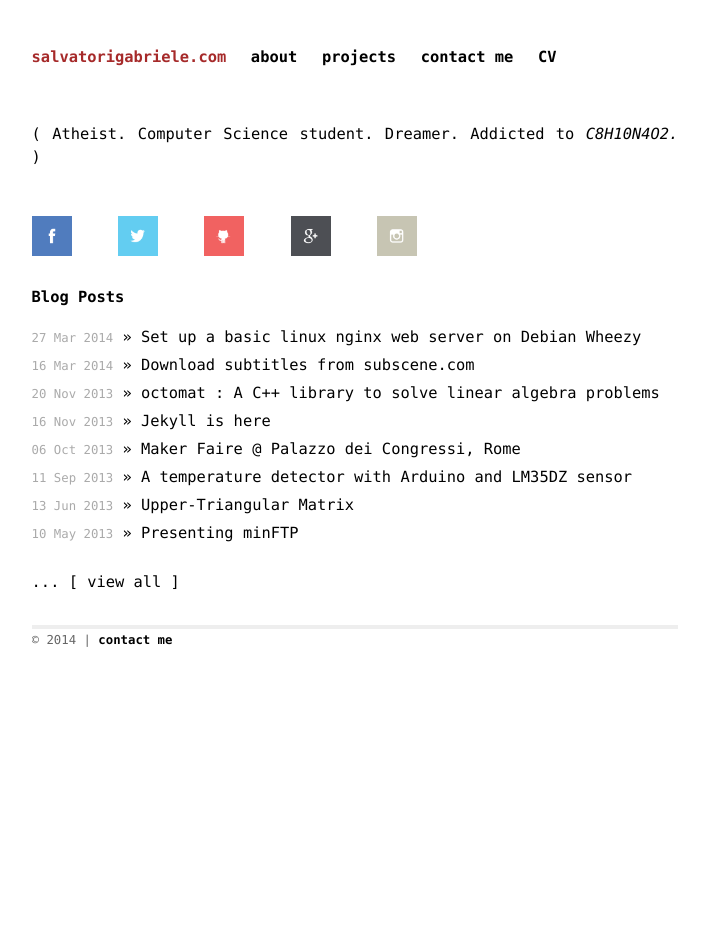
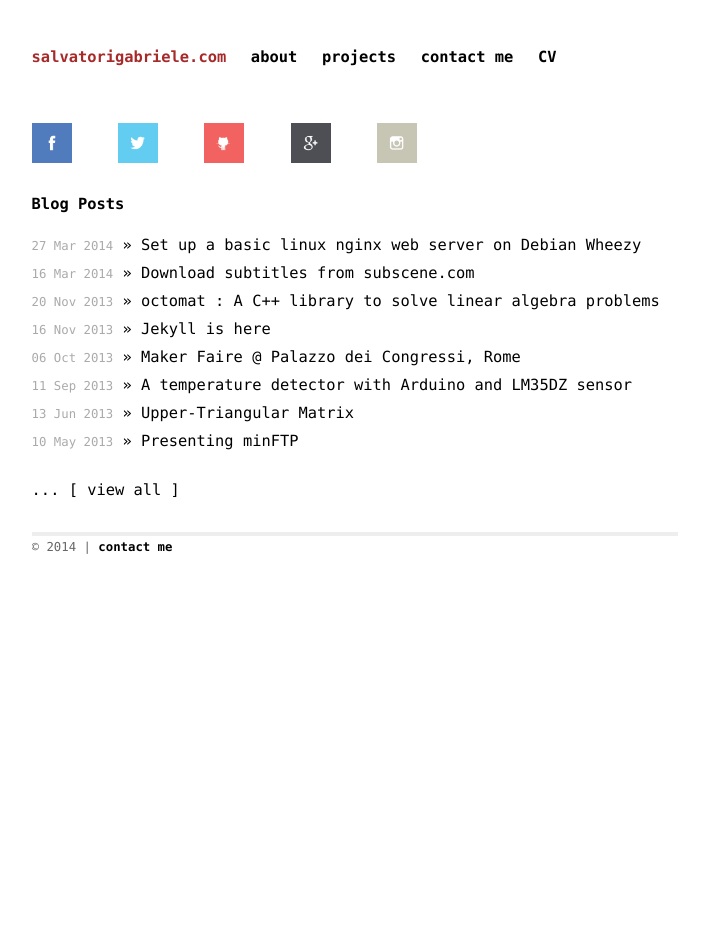
Before and after one commit to gsalvatori/salvatorigabriele.com, a Jekyll site: the page built from index.html, in a window 1280 px wide. Shown: the whole page, without its empty margins (285-994 px from the left). Built offline with Jekyll 4.4.1, drawn with Linux system fonts in a browser that asks for light colours; Markdown is read by kramdown in place of the engine named in the settings.

Commit message:
Update index.html

```diff
--- a/index.html
+++ b/index.html
@@ -4,8 +4,6 @@ title: salvatorigabriele.com
 ---
 
 <br>
-
-( Atheist. Computer Science student. Dreamer. Addicted to <i>C8H10N4O2.</i> )<br><br><br>
 
 <div id="home">
 
```
